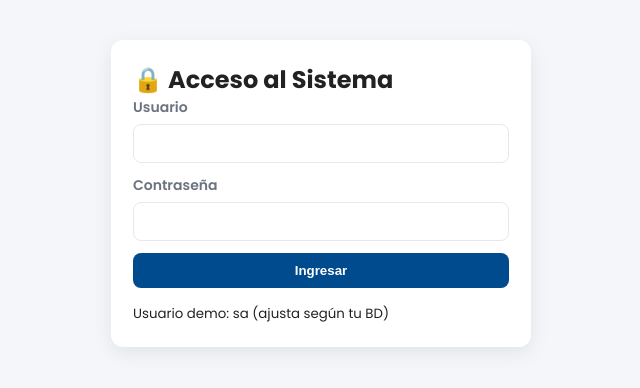
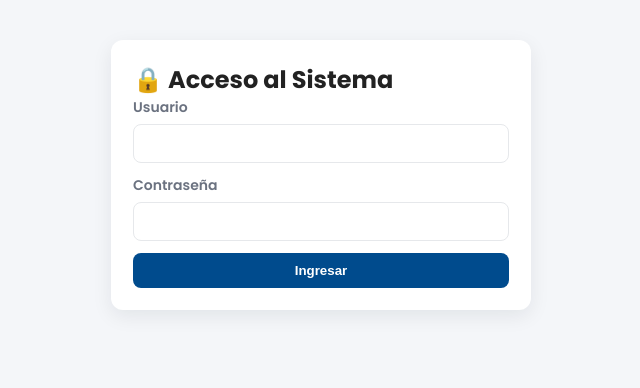
Before and after one commit to Aquilescastro115/Pagina-de-base-de-datos, a PHP site: page / in a window 1280 px wide. Shown: the top 388 px of the page, without its empty margins (319-959 px from the left). Run offline with PHP 8.4, Linux system fonts and the light colour scheme; some libraries are stand-ins or nearby versions.

Commit message:
Update index.php

```diff
--- a/index.php
+++ b/index.php
@@ -58,7 +58,6 @@ if ($_SERVER['REQUEST_METHOD'] === 'POST') {
         </div>
         <button class="btn btn-primary" type="submit" style="width:100%;">Ingresar</button>
       </form>
-      <div style="margin-top:12px"><small class="text-muted">Usuario demo: sa (ajusta según tu BD)</small></div>
     </div>
   </div>
 
```
